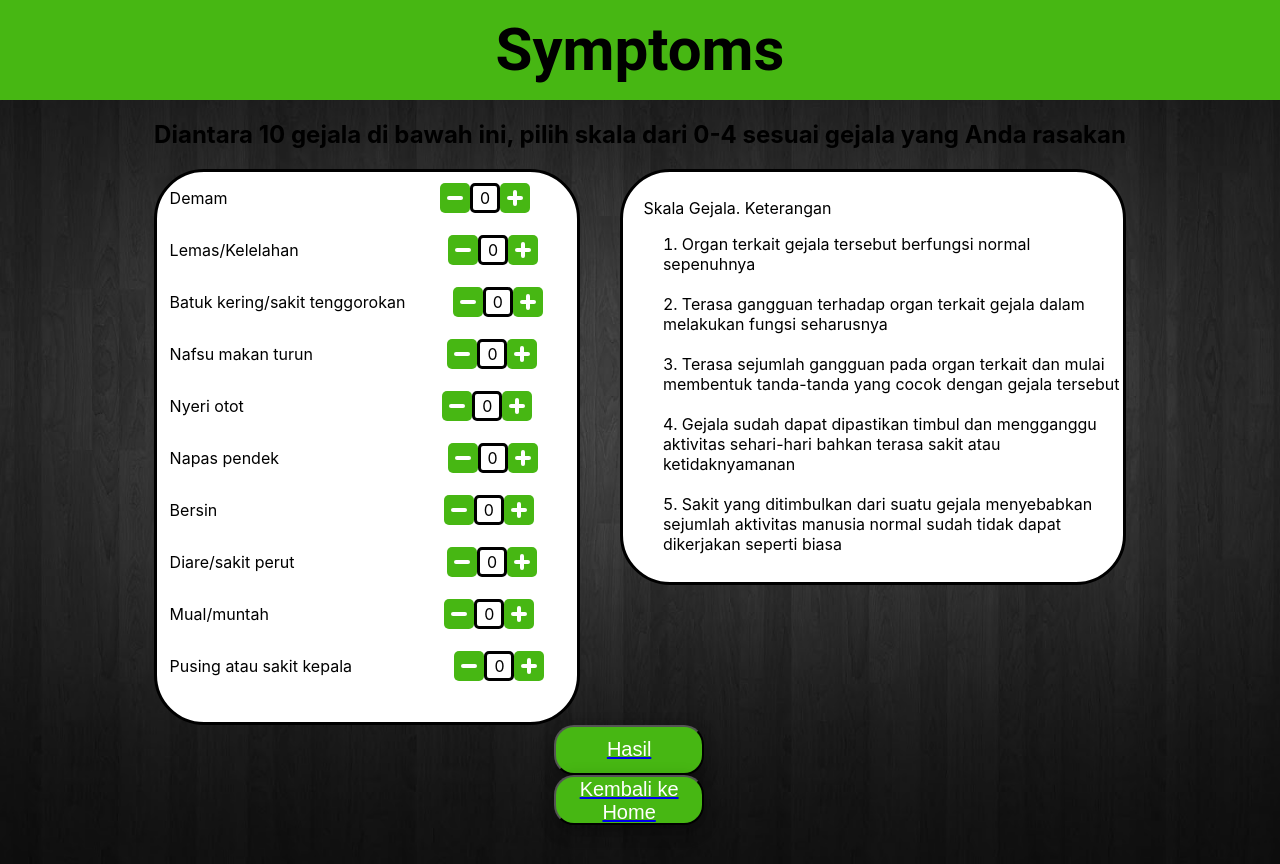
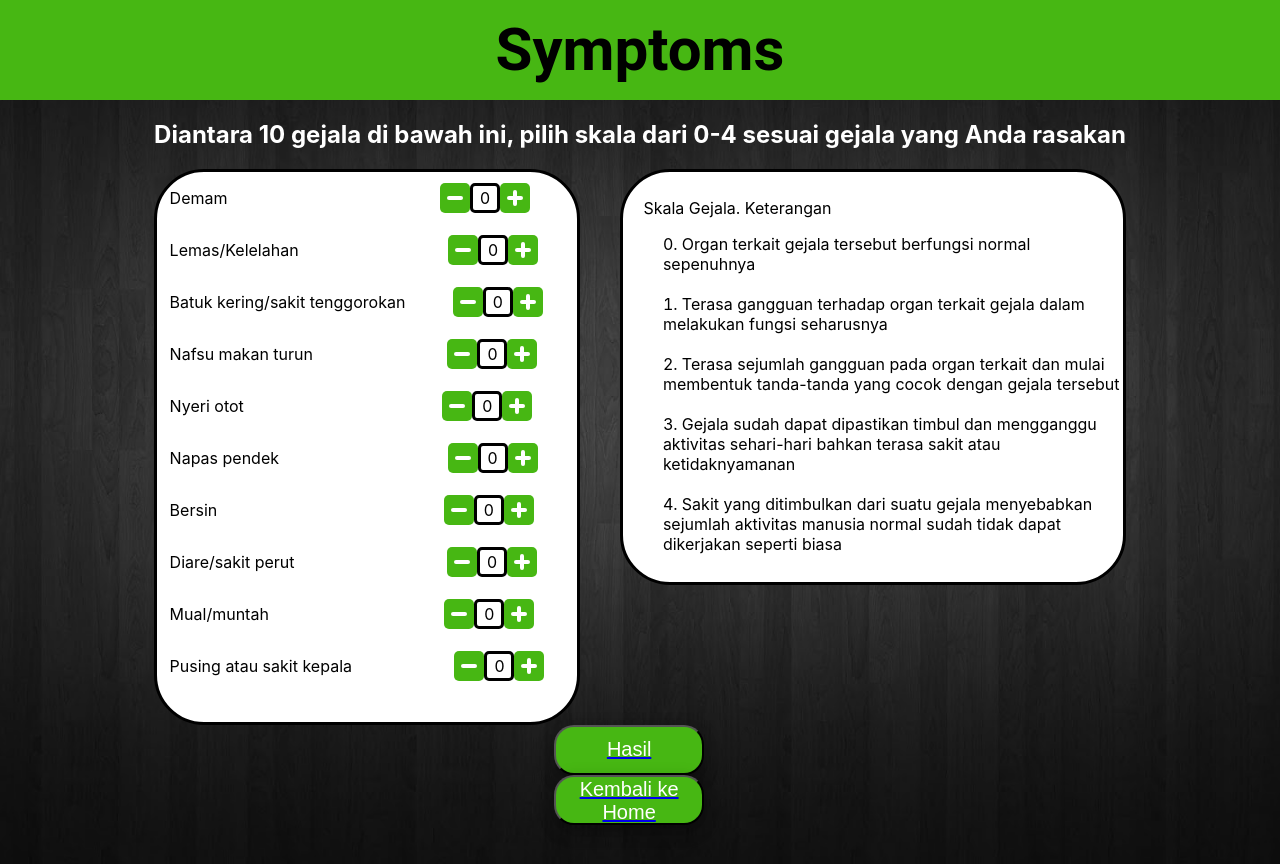
Before and after one commit to kinantanbagaspati/Milestone-SPARTA, a React (Create React App) app in the folder mockup-milestone/: page /symptoms in a window 1280 px wide. Shown: the top 864 px of the page. Built offline with nearby package versions, Linux system fonts and the light colour scheme.

Commit message:
edit modul Symptoms (4)

```diff
--- a/mockup-milestone/src/containers/Symptoms.css
+++ b/mockup-milestone/src/containers/Symptoms.css
@@ -171,3 +171,7 @@
    background-color: #47B713;
    font-size: 25px;
 }
+
+.tulisanPutih{
+	color:white;
+}
--- a/mockup-milestone/src/containers/Symptoms.js
+++ b/mockup-milestone/src/containers/Symptoms.js
@@ -102,10 +102,10 @@ export default class Symptoms extends Component{
 						<h1>Symptoms</h1>
 					</div>
 					<div>
-						<h2>Diantara 10 gejala di bawah ini, pilih skala dari 0-4 sesuai gejala yang Anda rasakan</h2>
+						<h2 className="tulisanPutih">Diantara 10 gejala di bawah ini, pilih skala dari 0-4 sesuai gejala yang Anda rasakan</h2>
 						<div className="skala">
 							<p>&ensp; &ensp;Skala Gejala. Keterangan</p>
-							<ol start="1">
+							<ol start="0">
 								<li>Organ terkait gejala tersebut berfungsi normal sepenuhnya</li>
 								<br/>
 								<li>Terasa gangguan terhadap organ terkait gejala dalam
```
